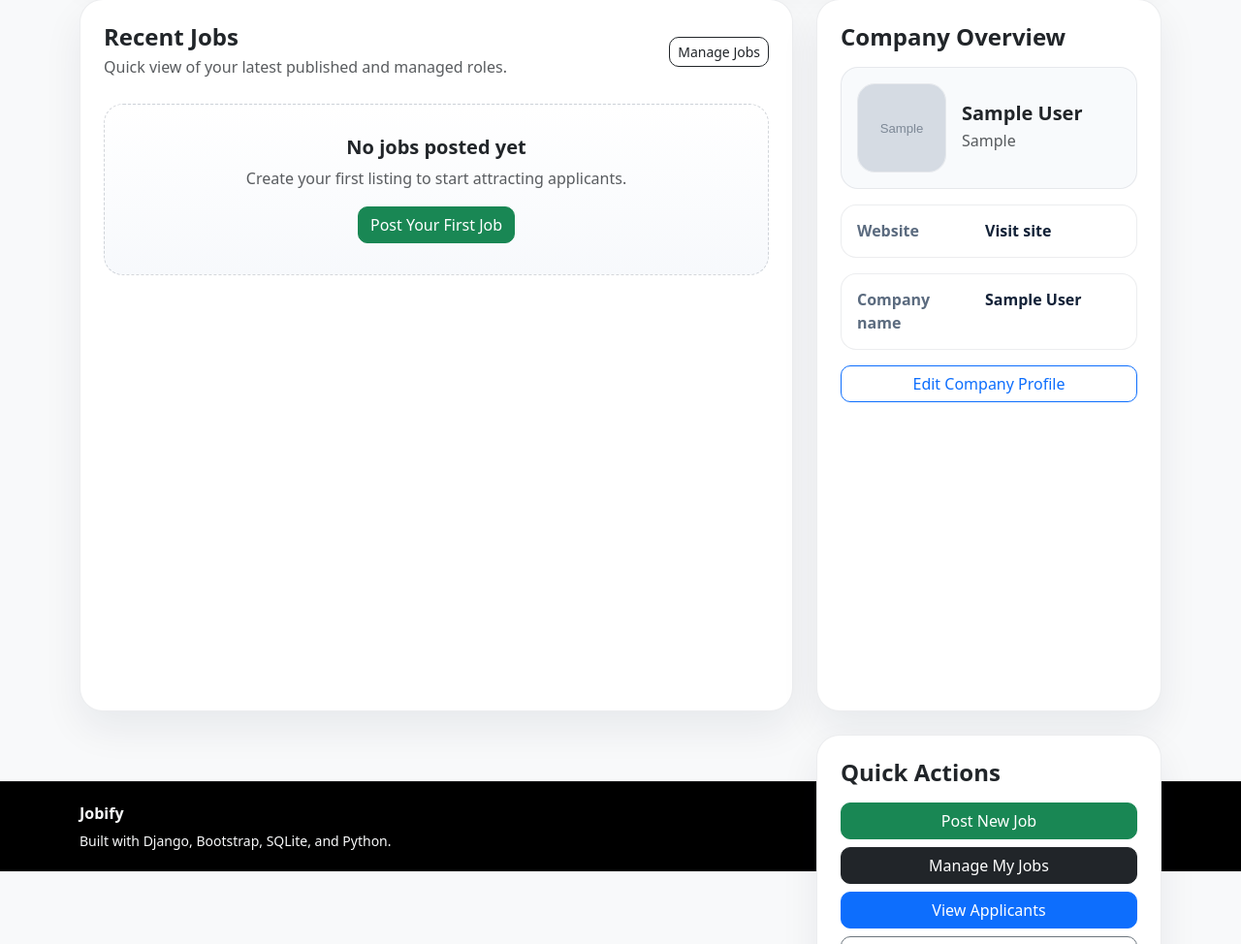
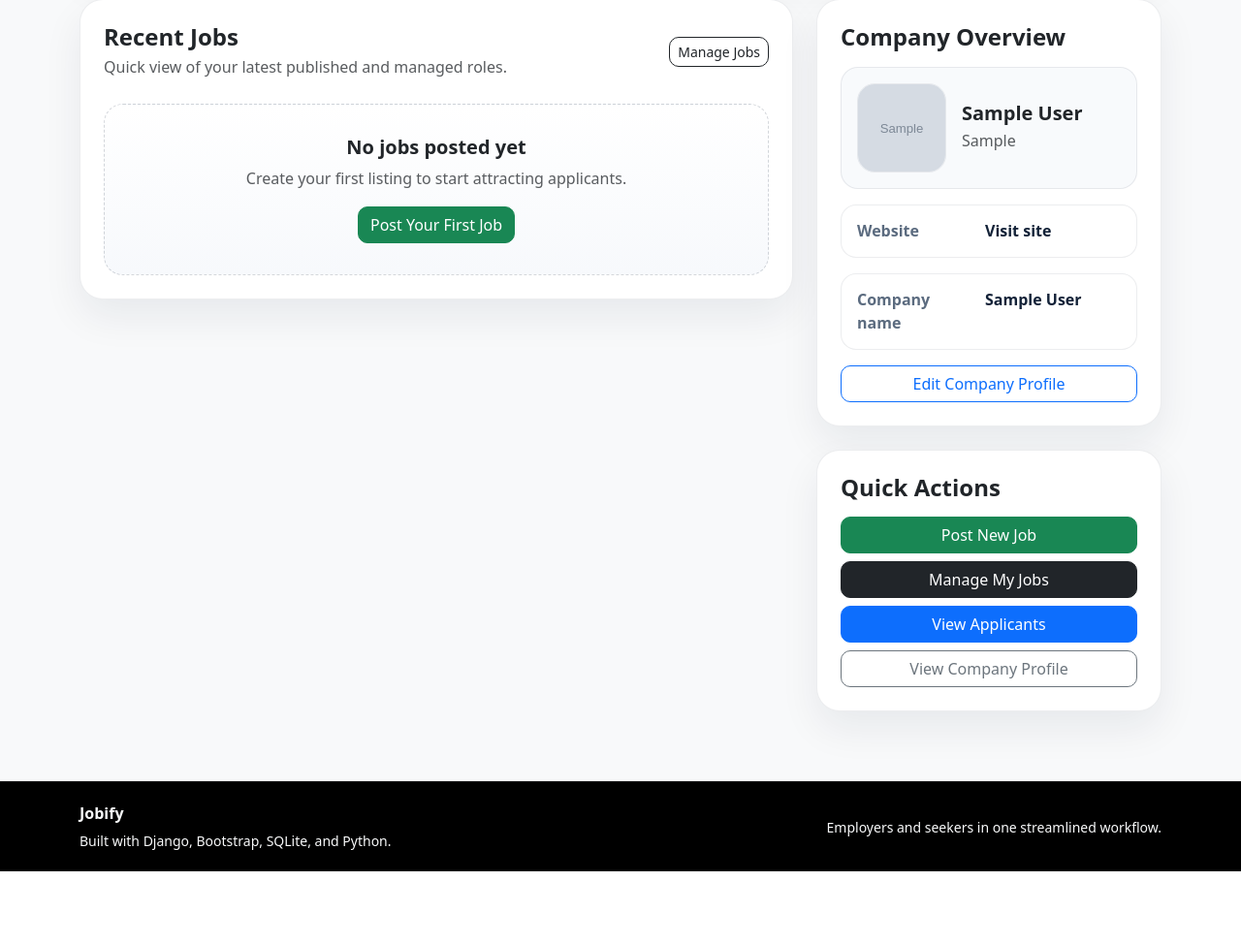
Before and after one commit to mustansir-mota-ghar-wala/JOBIFY--Job-Portal-Django, a Django app: page /employer/dashboard/ in a window 1280 px wide. Shown: the part 662-1636 px from the top of the page at 97% size. After the commit the page ends 1561 px from the top, so only its background shows below. Run offline with Django 5.2, Linux system fonts and the light colour scheme; a user stored in the database is signed in; tables that the repository leaves empty hold one stand-in row (values such as "Sample post"); grey boxes marked "Sample" are stand-in pictures; data that the repository does not hold is empty.

Commit message:
employer dashboard

```diff
--- a/config/settings.py
+++ b/config/settings.py
@@ -26,8 +26,8 @@ BASE_DIR = Path(__file__).resolve().parent.parent
 
 SECRET_KEY = os.environ.get("SECRET_KEY", "django-insecure-local-dev-key")
 
-DEBUG = os.environ.get("DEBUG", "False") == "True"
-# DEBUG = True
+#DEBUG = os.environ.get("DEBUG", "False") == "True"
+DEBUG = True
 ALLOWED_HOSTS = ["127.0.0.1", "localhost", ".onrender.com"]
 
 INSTALLED_APPS = [
--- a/templates/accounts/employer_dashboard.html
+++ b/templates/accounts/employer_dashboard.html
@@ -72,6 +72,18 @@
     font-weight: 700;
     text-decoration: none;
     overflow-wrap: anywhere;
+}
+
+.employer-dashboard-main,
+.employer-dashboard-side {
+    display: grid;
+    gap: 1.5rem;
+    align-content: start;
+}
+
+.employer-dashboard-main .dashboard-surface,
+.employer-dashboard-side .dashboard-surface {
+    height: auto !important;
 }
 
 @media (max-width: 767.98px) {
@@ -164,7 +176,8 @@
 
 <section class="row g-4">
     <div class="col-xl-8">
-        <div class="card dashboard-surface h-100">
+        <div class="employer-dashboard-main">
+            <div class="card dashboard-surface">
                 <div class="card-body p-4">
                     <div class="d-flex justify-content-between align-items-center flex-wrap gap-2 mb-4">
                         <div>
@@ -220,9 +233,11 @@
                 </div>
             </div>
         </div>
+    </div>
 
     <div class="col-xl-4">
-        <div class="card dashboard-surface mb-4">
+        <div class="employer-dashboard-side">
+            <div class="card dashboard-surface">
                 <div class="card-body p-4">
                     <h4 class="fw-bold mb-3">Company Overview</h4>
 
@@ -277,5 +292,6 @@
                 </div>
             </div>
         </div>
+    </div>
 </section>
 {% endblock %}
```
Lines whose indentation alone changed are shown as unchanged.
